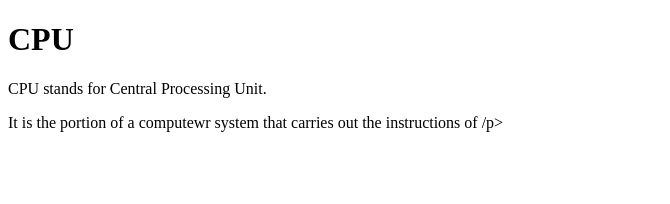
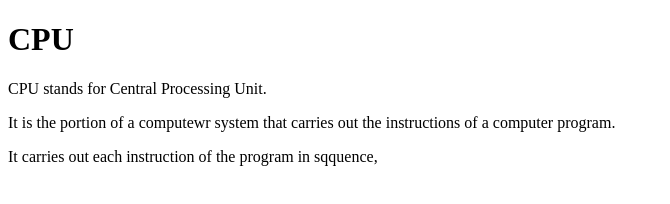
Before and after one commit to iamneo-production/ddcaeacaaaafadaeccdfffebaeceaec, a website: page public/index.html in a window 1280 px wide. Shown: the whole page, without its empty margins (0-670 px from the left). Drawn offline with Linux system fonts and the light colour scheme.

Commit message:
Backup Commit

```diff
--- a/public/index.html
+++ b/public/index.html
@@ -10,7 +10,7 @@
 <body>
      <h1>CPU</h1>
      <p>CPU stands for Central Processing Unit.</p>
-     <p> It is the portion of a computewr system that carries out the instructions of
-        /p>
+     <p> It is the portion of a computewr system that carries out the instructions of a computer program.</p>
+     <p> It carries out each instruction of the program in sqquence,</p>
 </body>
 </html>
```
